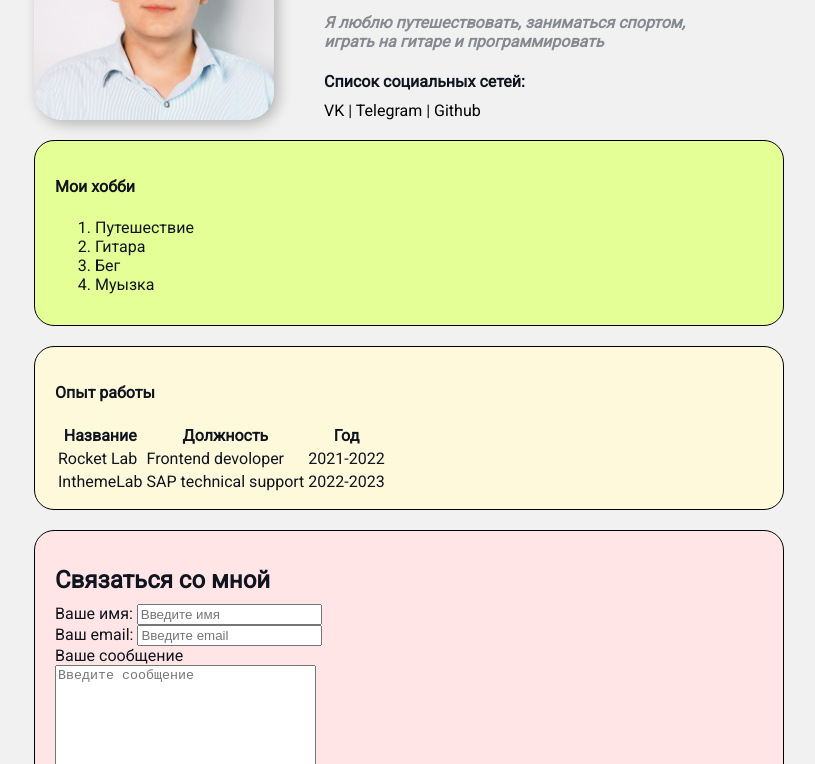
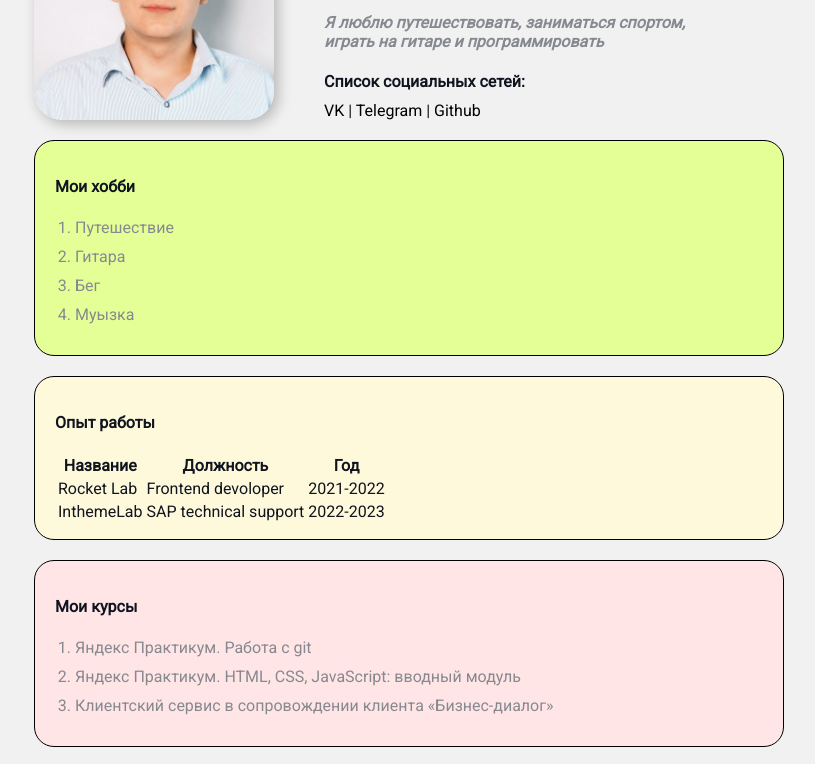
Before and after one commit to rykitik/resume, a plain HTML site: page index.html in a window 1280 px wide. Shown: the part 140-904 px from the top of the page, without its empty margins (231-1046 px from the left). Drawn offline with Linux system fonts and the light colour scheme.

Commit message:
Добавил список с моими курсами

```diff
--- a/index.html
+++ b/index.html
@@ -32,7 +32,7 @@
             </div>
             <div class="card bg-green">
                 <h4>Мои хобби</h4>
-                <ol>
+                <ol class="list">
                     <li>Путешествие</li>
                     <li>Гитара</li>
                     <li>Бег</li>
@@ -64,6 +64,15 @@
                 </table>
             </div>
             <div class="card bg-red">
+                <h4>Мои курсы</h4>
+                <ol class="list">
+                    <li>Яндекс Практикум. Работа с git</li>
+                    <li>Яндекс Практикум. HTML, CSS, JavaScript: вводный модуль </li>
+                    <li>Клиентский сервис в сопровождении клиента
+                        «Бизнес-диалог»</li>
+                </ol>
+            </div>
+            <div class="card">
                 <h2>Связаться со мной</h2>
                 <form action="#">
                     <label for="name">Ваше имя: </label>
--- a/styles/style.css
+++ b/styles/style.css
@@ -104,3 +104,12 @@ a:visited {
 .btn:active {
     box-shadow: inset 4px 4px 3px rgba(255,255,255,0.5);
 }
+
+.list {
+    padding: 0 20px;
+}
+
+.list li {
+    color: #86898f;
+    margin-bottom: 10px;
+}
```
